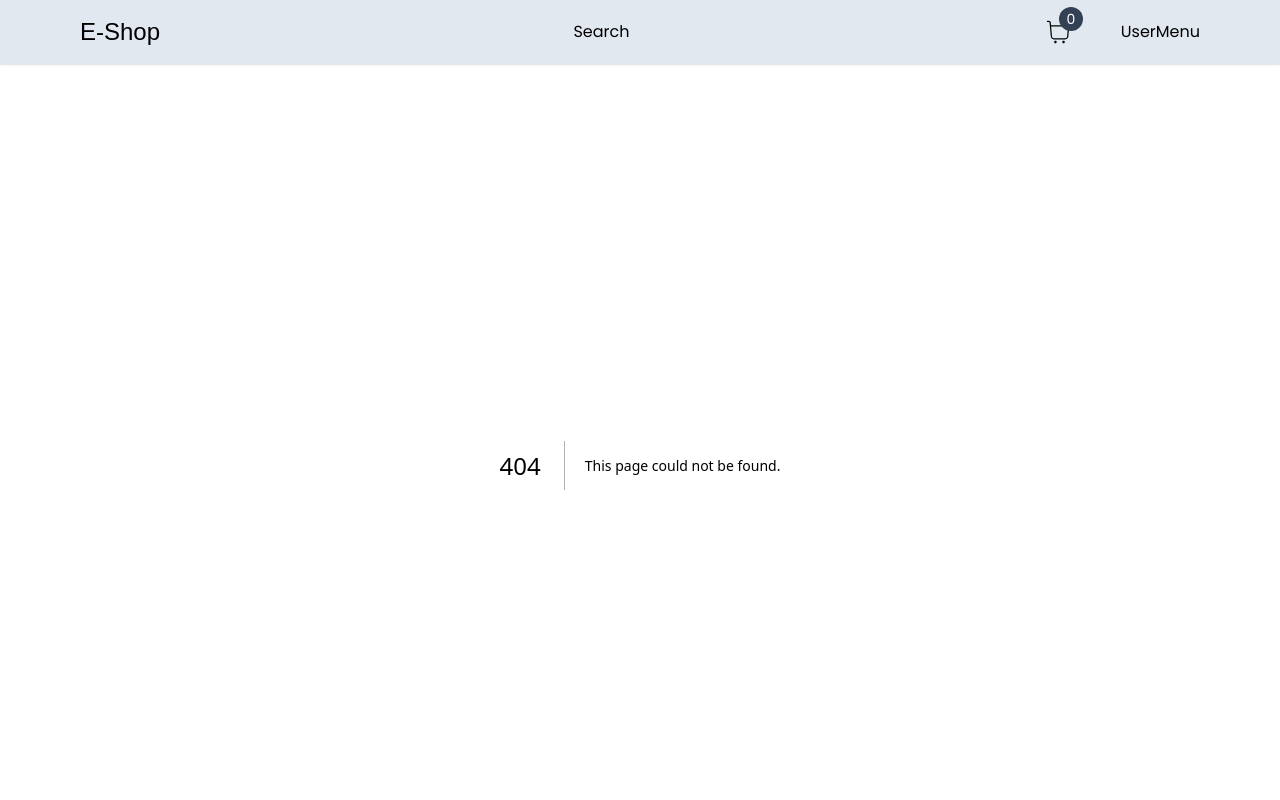
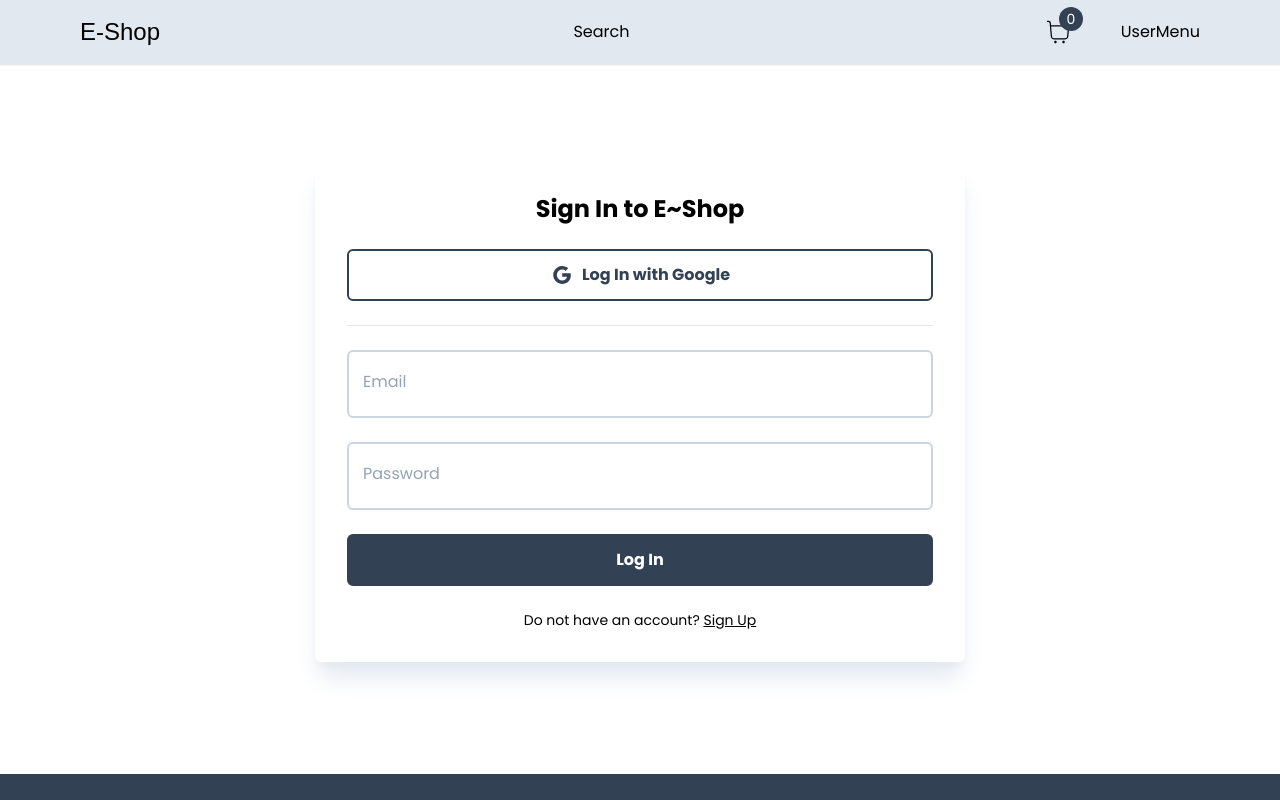
Before and after one commit to oscar-barreto/ecommerce, a Next.js app in the folder salesplatform/: page /login in a window 1280 px wide. Before the commit this address had no page. Shown: the top 800 px of the page. Built offline with nearby package versions, Linux system fonts and the light colour scheme; a web font is replaced by a local one.

Commit message:
Prisma and NextAuth

```diff
--- /dev/null
+++ b/salesplatform/app/login/LoginForm.tsx
@@ -0,0 +1,61 @@
+'use client'
+import { useState } from "react"
+import Heading from "../components/Heading"
+import Input from "../inputs/Input"
+import { FieldValues, SubmitHandler, useForm } from "react-hook-form"
+import Button from "../components/Button"
+import Link from "next/link"
+import { AiOutlineGoogle } from "react-icons/ai"
+
+
+const LoginForm = () => {
+    const [isLoading, setIsLoading] = useState(false)
+    const {register, handleSubmit, formState:errors} = useForm<FieldValues>({defaultValues:{ email:'', password:''},})
+    const onSubmit:SubmitHandler<FieldValues> =(data) => {
+        setIsLoading(true)
+        console.log(data)
+    }
+
+    return (
+        <>
+          <Heading title="Sign In to E~Shop" />
+          <Button
+            outline
+            label="Log In with Google"
+            onClick={() => signIn("google")}
+            icon={AiOutlineGoogle}
+          />
+          <hr className="bg-slate-300 w-full h-px" />
+
+          <Input
+            id="email"
+            label="Email"
+            disabled={isLoading}
+            register={register}
+            errors={errors}
+            required
+          />
+          <Input
+            id="password"
+            label="Password"
+            disabled={isLoading}
+            register={register}
+            errors={errors}
+            required
+            type="password"
+          />
+          <Button
+            label={isLoading ? "Loading..." : "Log In"}
+            onClick={handleSubmit(onSubmit)}
+          />
+          <p className="text-sm">
+           Do not have an account?{" "}
+            <Link className="underline" href="/register">
+              Sign Up
+            </Link>
+          </p>
+        </>
+      );
+    };
+
+export default LoginForm
--- /dev/null
+++ b/salesplatform/app/login/page.tsx
@@ -0,0 +1,18 @@
+import Container from "../components/Container";
+import FormWrap from "../inputs/FormWrap";
+import LoginForm from "./LoginForm";
+import  useState  from "react";
+
+const Login = () => {
+  return (
+    <>
+        <Container>
+            <FormWrap>
+                <LoginForm/>
+            </FormWrap>
+        </Container>
+    </>
+  )
+}
+
+export default Login
--- a/salesplatform/package.json
+++ b/salesplatform/package.json
@@ -12,8 +12,11 @@
     "@emotion/react": "^11.11.1",
     "@emotion/styled": "^11.11.0",
     "@mui/material": "^5.14.14",
+    "@next-auth/prisma-adapter": "^0.4.4-canary.81",
+    "@prisma/client": "^5.5.2",
     "moment": "^2.29.4",
     "next": "13.5.4",
+    "next-auth": "^4.24.4",
     "react": "^18",
     "react-dom": "^18",
     "react-hook-form": "^7.47.0",
@@ -27,6 +30,7 @@
     "eslint": "^8",
     "eslint-config-next": "13.5.4",
     "postcss": "^8",
+    "prisma": "^5.5.2",
     "tailwindcss": "^3",
     "typescript": "^5"
   }
```
Also changed, not shown: salesplatform/pages/api/auth/[...nextauth].ts (added), 2 other files (tests, documents, lock files or other folders).
